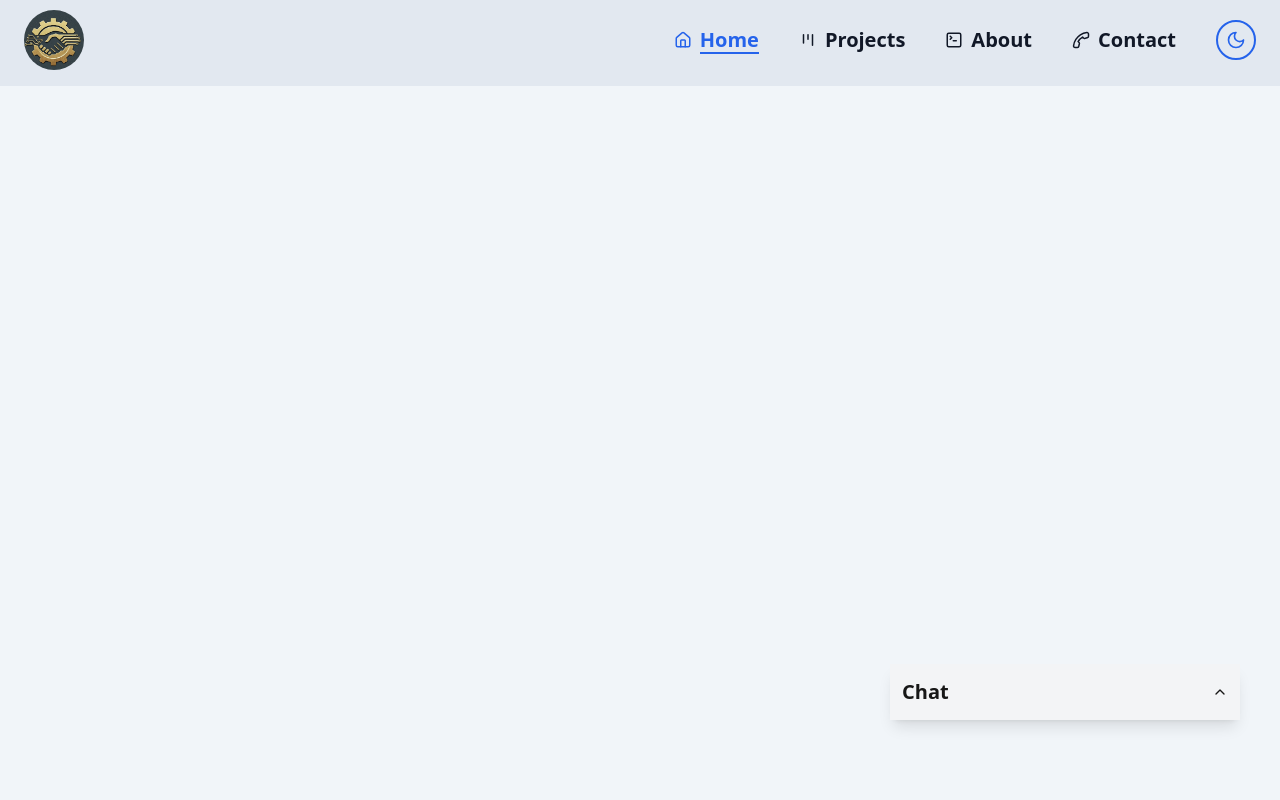
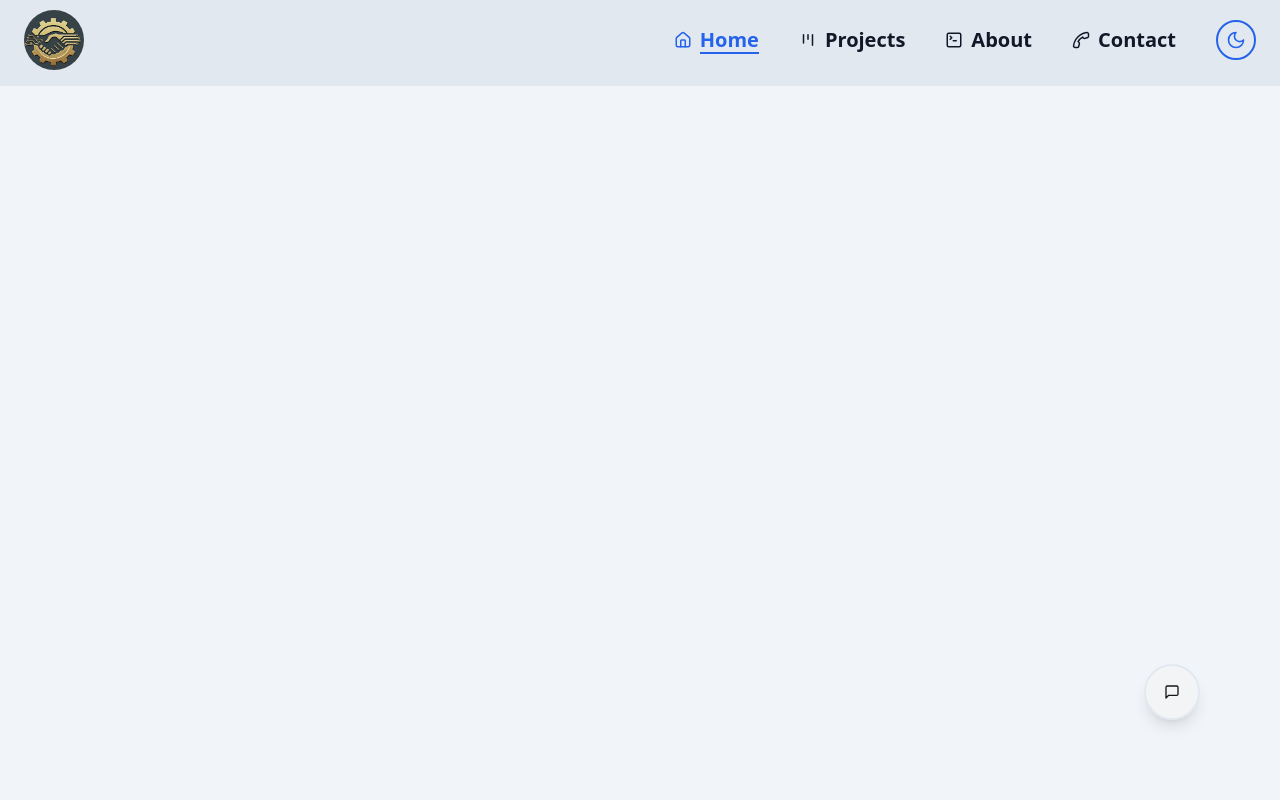
Before and after one commit to vp21-sudo/portfolio-website-2.0, a Next.js app: page / in a window 1280 px wide. Shown: the top 800 px of the page. Built offline with nearby package versions, Linux system fonts and the light colour scheme.

Commit message:
chat design improved.

```diff
--- a/components/custom/sections/chat.tsx
+++ b/components/custom/sections/chat.tsx
@@ -1,6 +1,6 @@
 import { Button } from "@/components/ui/button";
 import { Input } from "@/components/ui/input";
-import { ChevronUp } from "lucide-react";
+import { MessageSquare, X } from "lucide-react";
 import { useState, useRef, useEffect } from "react";
 
 const ChatSection = () => {
@@ -67,29 +67,32 @@ const ChatSection = () => {
 
   return (
     <div
-      className={`fixed bottom-20 right-5 md:right-10 w-full max-w-[90%] md:max-w-[350px] dark:bg-gray-900 bg-slate-100 dark:text-gray-200 text-gray-900 shadow-lg rounded-lg transition-all ease-in-out duration-300 z-50 ${
-        open ? "h-96" : "h-14"
+      className={`  fixed bottom-20 right-5 md:right-20 w-14 dark:bg-gray-700 bg-slate-100 dark:text-gray-200 text-gray-900 shadow-lg transition-all ease-in-out duration-200 z-30 ${
+        open
+          ? " h-[70vh] md:h-96 w-[90vw] md:w-72 rounded-lg bottom-40 md:bottom-20"
+          : "h-14 rounded-full"
       }`}
     >
       {/* Toggle Button */}
       <Button
-        className="p-3 w-full h-14 rounded-none font-bold text-xl hover:cursor-pointer flex justify-between items-center bg-gray-100 dark:bg-gray-800"
+        className={`p-3 w-full border-b border-2 border-slate-200 h-14 font-bold text-xl  hover:cursor-pointer flex justify-center items-center bg-gray-100 dark:bg-gray-700 ${open ? " justify-end rounded-sm border-0" : " rounded-full"}`}
         variant={"secondary"}
         onClick={() => setOpen(!open)}
       >
-        Chat
-        <ChevronUp
-          className={`transition-transform duration-200 ${
-            open ? "-rotate-180" : "rotate-0"
-          }`}
-        />
+        {!open ? (
+          <MessageSquare size={48} />
+        ) : (
+          <span className=" w-full  flex justify-between items-center">
+            Chat <X size={48} />
+          </span>
+        )}
       </Button>
 
       {/* Chat Content */}
       {open && (
-        <div className="flex flex-col h-full">
+        <div className="flex flex-col h-full text-lg ">
           {/* Messages Container */}
-          <div className="flex-1 p-2 overflow-y-auto flex flex-col gap-2">
+          <div className="flex-1 p-2 overflow-y-auto flex flex-col gap-2 will-change-transform">
             {messages.length === 0 ? (
               <p className="text-center text-gray-500 dark:text-gray-400">
                 Start a conversation...
@@ -100,8 +103,8 @@ const ChatSection = () => {
                   key={idx}
                   className={`p-2 rounded-lg max-w-[75%] ${
                     msg.role === "user"
-                      ? "bg-blue-500 text-white self-end"
-                      : "bg-gray-300 dark:bg-gray-700 text-gray-900 dark:text-white self-start"
+                      ? " bg-gray-300 dark:bg-gray-900  text-gray-900 dark:text-white self-end"
+                      : " bg-blue-300 dark:bg-blue-900 text-slate-950 dark:text-slate-50  self-start"
                   }`}
                 >
                   {msg.content}
@@ -117,10 +120,10 @@ const ChatSection = () => {
           </div>
 
           {/* Input Field (Fixed at Bottom) */}
-          <div className="p-2 border-t flex items-center gap-2 bg-gray-300 dark:bg-gray-800">
+          <div className="p-2 border-t flex items-center gap-2 bg-gray-300 dark:bg-gray-800 ">
             <Input
               type="text"
-              className="flex-1 p-2 border rounded-lg text-sm dark:bg-gray-700 bg-white text-gray-900 dark:text-white"
+              className="flex-1 p-2 border rounded-lg text-lg font-semibold dark:bg-gray-700 bg-white text-gray-900 dark:text-white"
               placeholder="Type a message..."
               value={input}
               maxLength={50}
```
